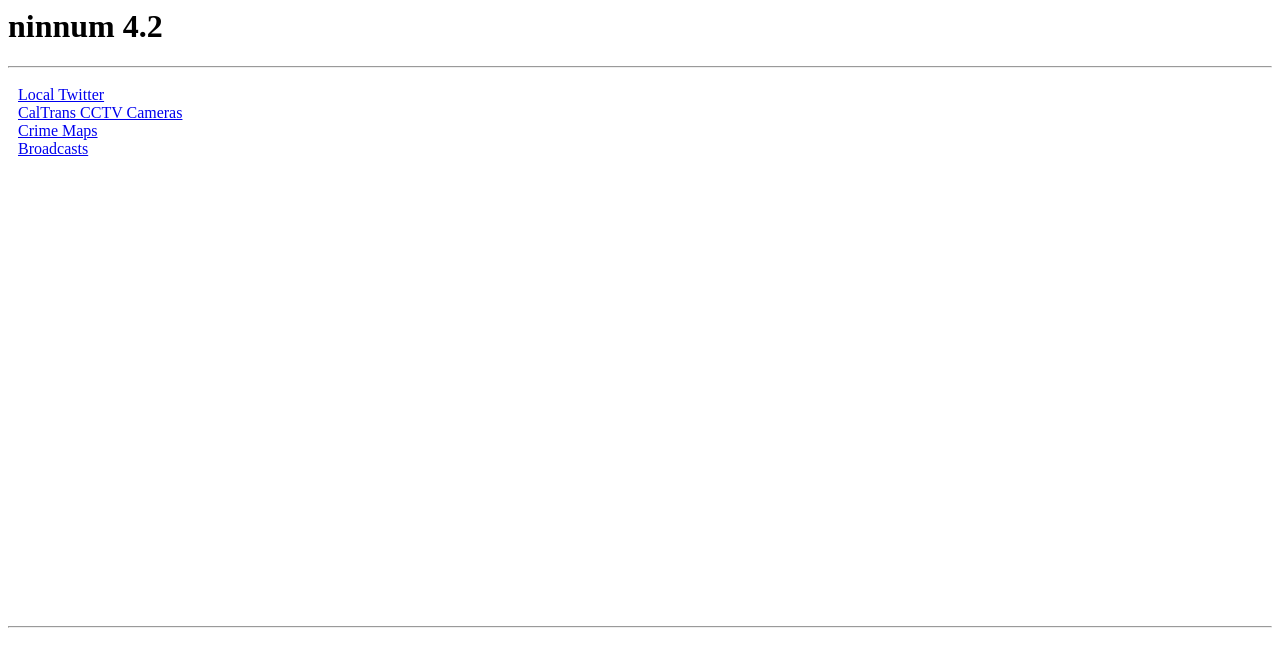
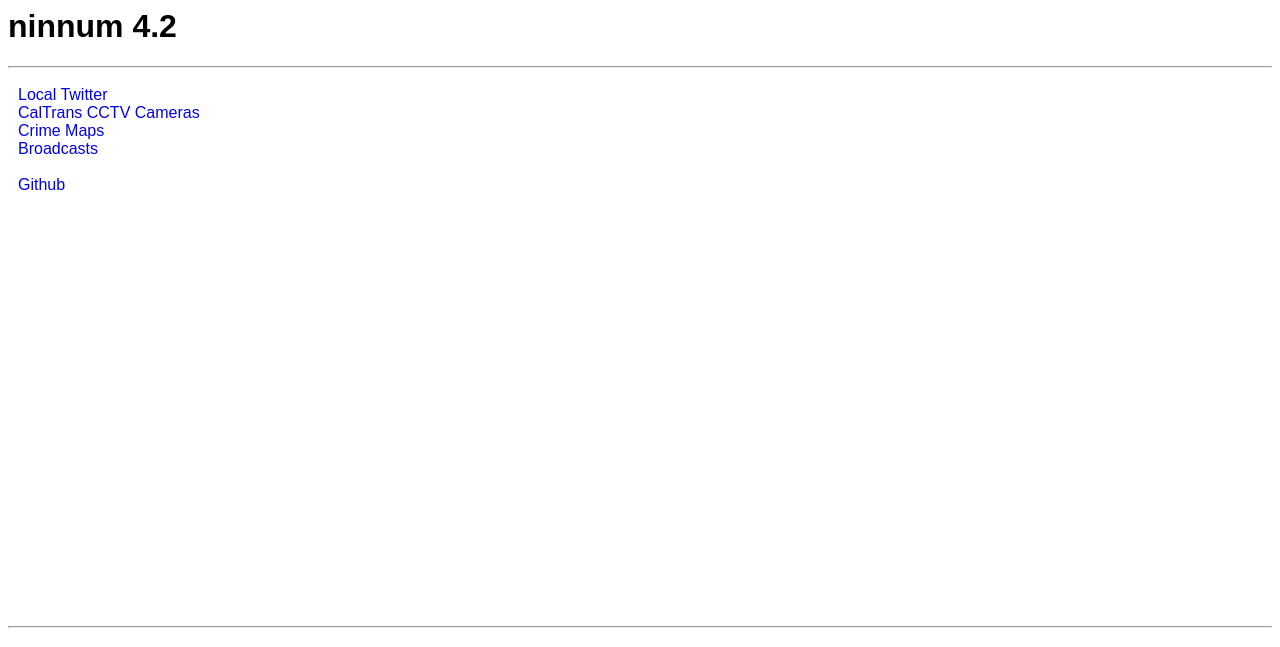
Before and after one commit to junarrrr/nninum, a plain HTML site: page index.html in a window 1280 px wide. Shown: the top 647 px of the page. Drawn offline with Linux system fonts and the light colour scheme.

Commit message:
css/content additions

```diff
--- a/index.html
+++ b/index.html
@@ -16,14 +16,17 @@
       <a href="#localTwitter">Local Twitter</a> <br>
       <a href="#caltransCam">CalTrans CCTV Cameras</a> <br>
       <a href="#crimeMap">Crime Maps</a> <br>
-      <a href="#radioBroadcast">Broadcasts</a>
+      <a href="#radioBroadcast">Broadcasts</a> <br>
+
+      <br>
+      <a href="https://github.com/junarrrr/nninum">Github</a>
     </div>
 
     <div class="column right">
-      <center>
+      <div>
         <a class="twitter-timeline" data-width="500" data-height="500" data-dnt="true" data-theme="dark" href="https://twitter.com/joon_other/lists/ayo-12765?ref_src=twsrc%5Etfw"></a> <script async src="https://platform.twitter.com/widgets.js" charset="utf-8"></script>
         <a class="twitter-timeline" data-width="500" data-height="500" data-dnt="true" data-theme="dark" href="https://twitter.com/joon_other/lists/ayo-ii-29951?ref_src=twsrc%5Etfw"></a> <script async src="https://platform.twitter.com/widgets.js" charset="utf-8"></script>
-      </center>
+      </div>
     </div>
 </div>
 
--- a/style.css
+++ b/style.css
@@ -27,3 +27,14 @@
   display: table;
   clear: both;
 }
+
+h1 {
+  font-family: Futura, sans-serif;
+}
+body {
+  font-family: Futura, sans-serif;
+}
+
+a {
+  text-decoration: none;
+}
```
